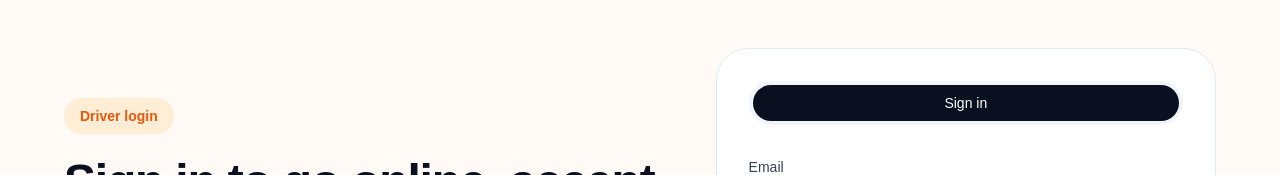
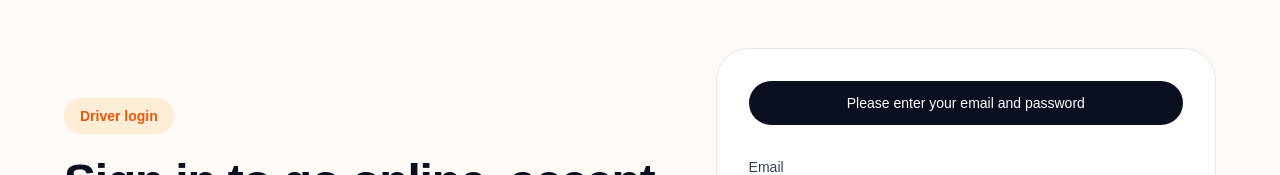
Before and after one commit to askar2022/dalbo, a Next.js app in the folder apps/web/: page /login/driver in a window 1280 px wide. Shown: the top 175 px of the page. Built offline with nearby package versions, Linux system fonts and the light colour scheme; no server answers.

Commit message:
Clarify login form heading for partner pages

```diff
--- a/apps/web/components/auth-form.tsx
+++ b/apps/web/components/auth-form.tsx
@@ -318,6 +318,7 @@ export function AuthForm({
       </section>
 
       <section className="rounded-[32px] border border-slate-200 bg-white p-8">
+        {allowSignUp ? (
           <div className="flex rounded-full bg-slate-100 p-1 text-sm font-medium">
             <button
               type="button"
@@ -331,7 +332,6 @@ export function AuthForm({
             >
               Sign in
             </button>
-          {allowSignUp ? (
             <button
               type="button"
               onClick={() => {
@@ -344,8 +344,12 @@ export function AuthForm({
             >
               Sign up
             </button>
-          ) : null}
           </div>
+        ) : (
+          <div className="rounded-full bg-[#0b1020] px-4 py-3 text-center text-sm font-medium text-white">
+            Please enter your email and password
+          </div>
+        )}
 
         {showMethodTabs ? (
           <div className="mt-4 flex rounded-full bg-slate-100 p-1 text-sm font-medium">
```
Lines whose indentation alone changed are shown as unchanged.
